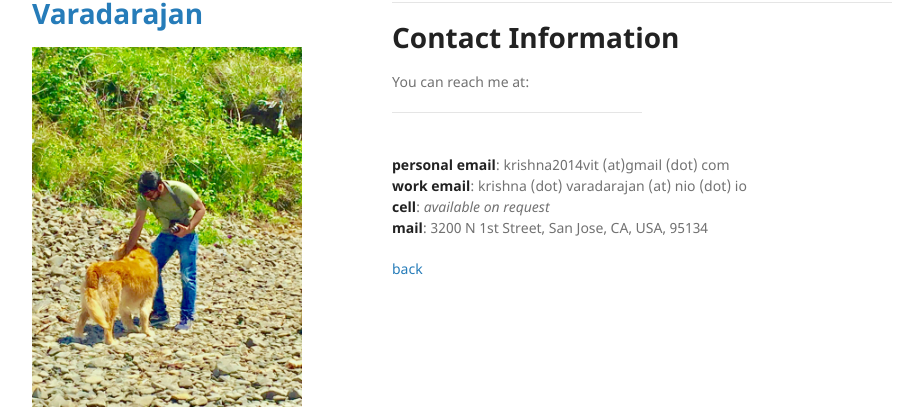
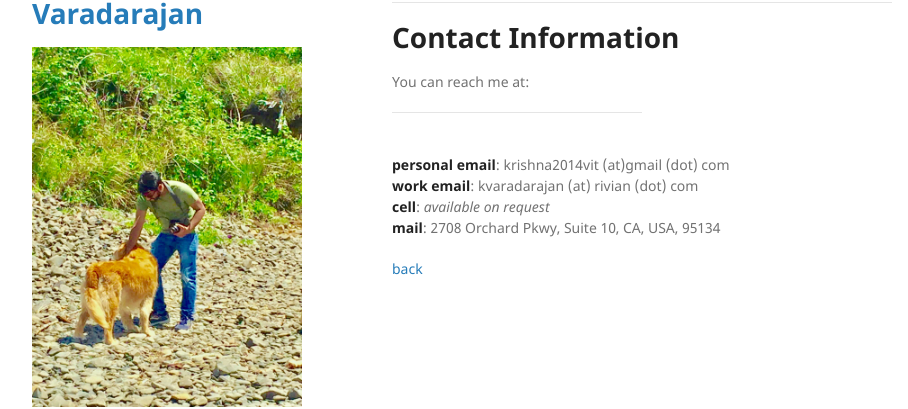
Before and after one commit to iamvarada/iamvarada.github.io, a Jekyll site: the page built from contacts.md, in a window 1280 px wide. Shown: the part 87-496 px from the top of the page, without its empty margins (178-1086 px from the left). Built offline with Jekyll 4.4.1, drawn with Linux system fonts in a browser that asks for light colours.

Commit message:
update contacts page

```diff
--- a/contacts.md
+++ b/contacts.md
@@ -8,8 +8,8 @@ layout: default
 You can reach me at:
 <hr size="6" width="50%" align="left" color="black">
 <br> **personal email**: krishna2014vit (at)gmail (dot) com
-<br> **work email**: krishna (dot) varadarajan (at) nio (dot) io
+<br> **work email**: kvaradarajan (at) rivian (dot) com
 <br> **cell**: _available on request_
-<br> **mail**: 3200 N 1st Street, San Jose, CA, USA, 95134
+<br> **mail**: 2708 Orchard Pkwy, Suite 10, CA, USA, 95134
 
 [back](./)
```
